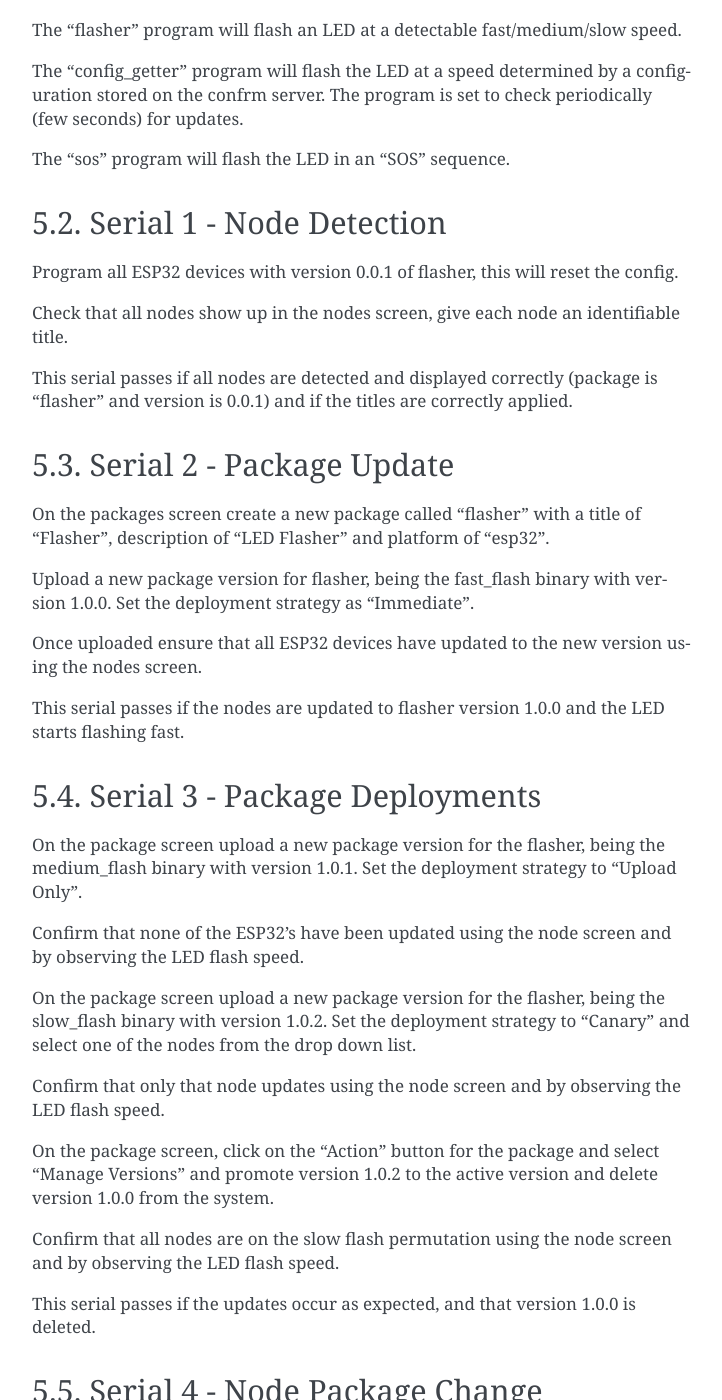
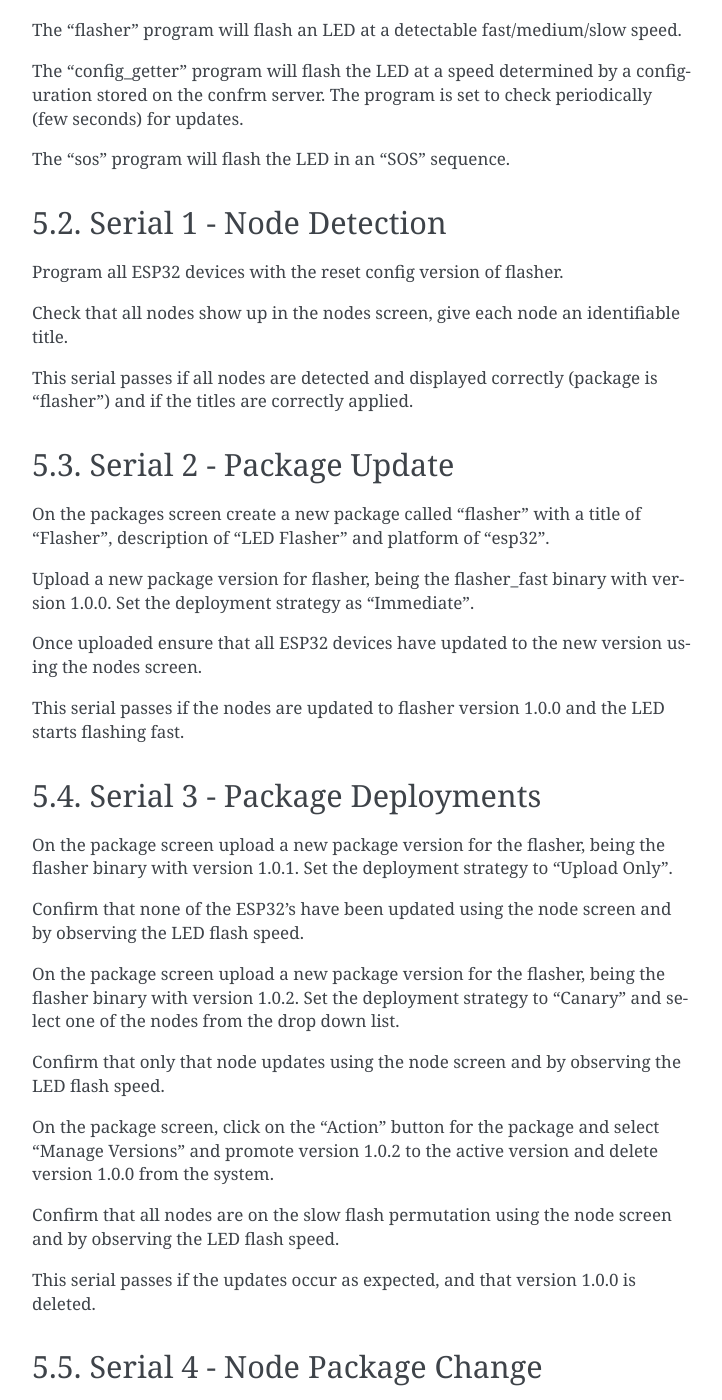
Before and after one commit to confrm/confrm, a Sphinx documentation site: the page built from extras/docs/fat.rst, in a window 1280 px wide and 1400 px high, scrolled down 707 px. Shown: the whole window, without its empty margins (388-1110 px from the left). Built offline with Sphinx 7.4.7, drawn with Linux system fonts in a browser that asks for light colours; some of the changed text lies outside the part shown.

Commit message:
Fixes errors in FAT documentation

```diff
--- a/extras/docs/fat.rst
+++ b/extras/docs/fat.rst
@@ -13,10 +13,10 @@
 =============  ====================  =======
 Package Name   Permutation           Version
 =============  ====================  =======
-flasher        reset config enabled  0.0.1
-flasher        fast_flash            1.0.0
-flasher        medium_flash          1.0.1
-flasher        slow_flash            1.0.2
+flasher        reset config enabled
+flasher        fast flashing         1.0.0
+flasher        medium flashing       1.0.1
+flasher        slow flashing         1.0.2
 config_getter                        0.1.0
 sos                                  1.0.2
 =============  ====================  =======
@@ -35,11 +35,11 @@
 Serial 1 - Node Detection
 -------------------------
 
-Program all ESP32 devices with version 0.0.1 of flasher, this will reset the config.
+Program all ESP32 devices with the reset config version of flasher.
 
 Check that all nodes show up in the nodes screen, give each node an identifiable title.
 
-This serial passes if all nodes are detected and displayed correctly (package is "flasher" and version is 0.0.1) and if the titles are correctly applied.
+This serial passes if all nodes are detected and displayed correctly (package is "flasher") and if the titles are correctly applied.
 
 
 Serial 2 - Package Update
@@ -47,7 +47,7 @@
 
 On the packages screen create a new package called "flasher" with a title of "Flasher", description of "LED Flasher" and platform of "esp32".
 
-Upload a new package version for flasher, being the fast_flash binary with version 1.0.0. Set the deployment  strategy as "Immediate".
+Upload a new package version for flasher, being the flasher_fast binary with version 1.0.0. Set the deployment  strategy as "Immediate".
 
 Once uploaded ensure that all ESP32 devices have updated to the new version using the nodes screen.
 
@@ -57,11 +57,11 @@
 Serial 3 - Package Deployments
 ------------------------------
 
-On the package screen upload a new package version for the flasher, being the medium_flash binary with version 1.0.1. Set the deployment strategy to "Upload Only".
+On the package screen upload a new package version for the flasher, being the flasher binary with version 1.0.1. Set the deployment strategy to "Upload Only".
 
 Confirm that none of the ESP32's have been updated using the node screen and by observing the LED flash speed.
 
-On the package screen upload a new package version for the flasher, being the slow_flash binary with version 1.0.2. Set the deployment strategy to "Canary" and select one of the nodes from the drop down list.
+On the package screen upload a new package version for the flasher, being the flasher binary with version 1.0.2. Set the deployment strategy to "Canary" and select one of the nodes from the drop down list.
 
 Confirm that only that node updates using the node screen and by observing the LED flash speed.
 
```
